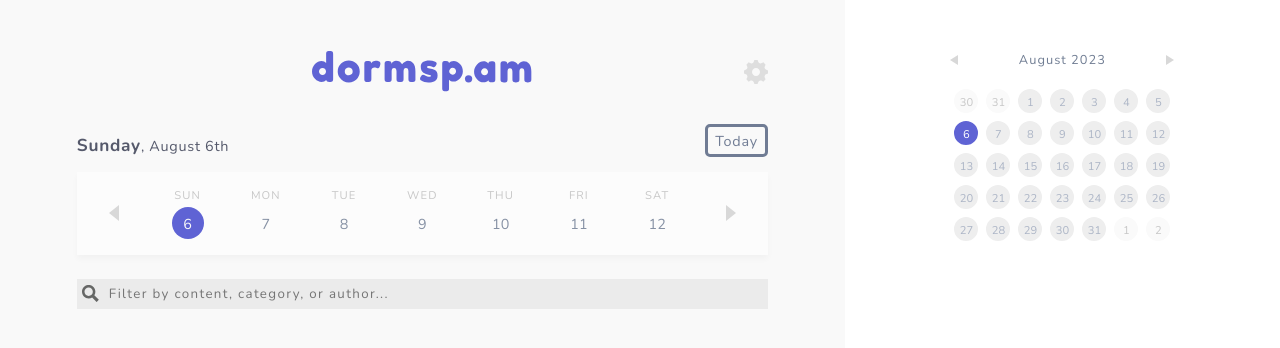
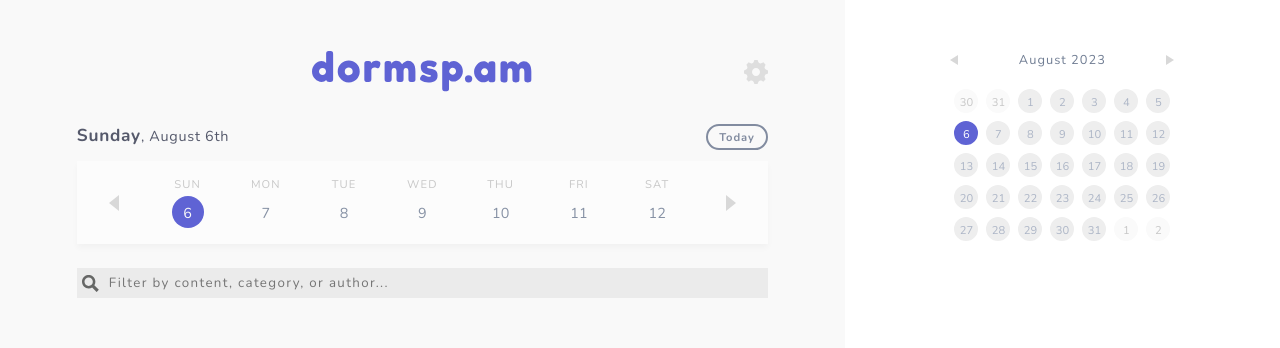
Before and after one commit to dormspam/frontend, a React (Create React App) app: page /#/ in a window 1280 px wide. Shown: the top 348 px of the page. Built offline with nearby package versions, Linux system fonts and the light colour scheme; no server answers.

Commit message:
Improve today styling

```diff
--- a/src/components/home/selection/HomeSelectionWeekBar.css
+++ b/src/components/home/selection/HomeSelectionWeekBar.css
@@ -9,16 +9,21 @@
 }
 
 .HomeSelectionWeekBar .outline {
-  color: #707c94;
-  border: solid;
-  border-radius: 5px;
-  padding: 0.25em 0.5em;
+  color: #828ca0;
+  font-size: 0.7em;
+  font-weight: 700;
+  letter-spacing: 0.08em;
+  border: 2px solid;
+  border-radius: 50px;
+  padding: 0.3em 1em;
   user-select: none;
   cursor: pointer;
 }
 
 .HomeSelectionWeekBar .outline:hover {
-  color: #5e60d7;
+  border: 2px solid #5e60d7;
+  background-color: #5e60d7;
+  color: white;
 }
 
 .HomeSelectionWeekBar .weekdays {
```
